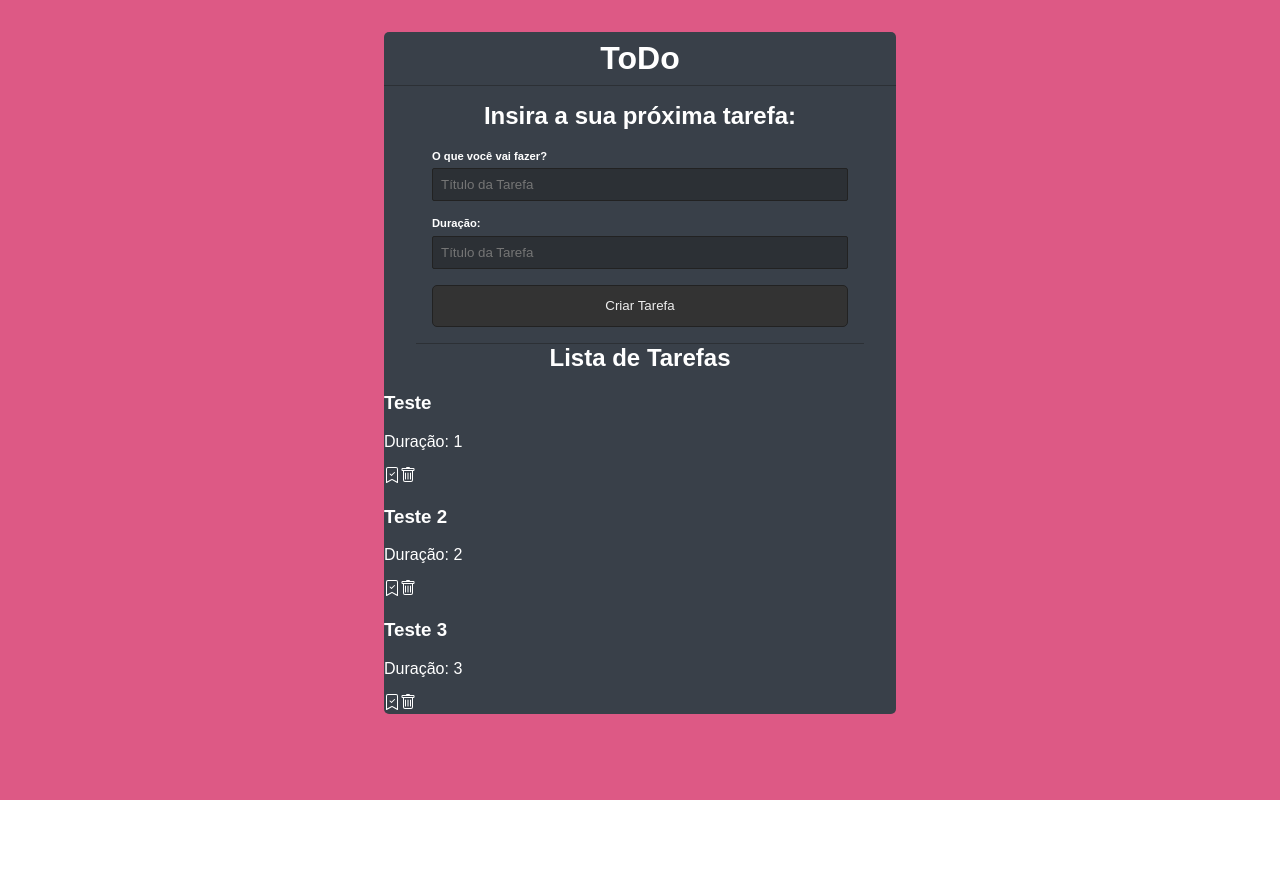
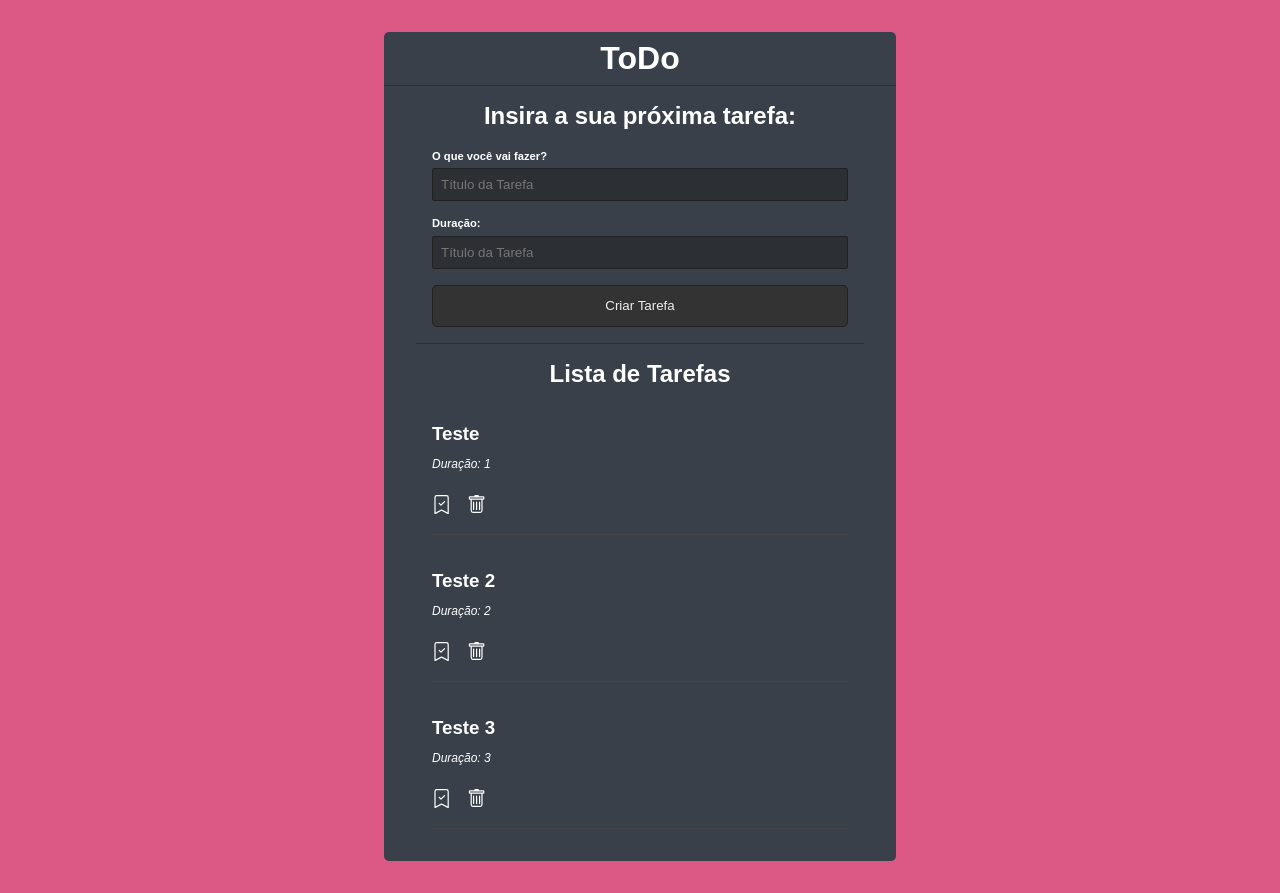
Before and after one commit to gafanhotoalexandre/todo-list-react, a React (Vite) app: page / in a window 1280 px wide. Before the commit the page ends 800 px from the top, so only its background shows below. Built offline with nearby package versions, Linux system fonts and the light colour scheme; data requests are answered from the project's data file.

Commit message:
trabalhando no css dos icones

```diff
--- a/src/App.css
+++ b/src/App.css
@@ -72,3 +72,46 @@
 input[type="submit"]:focus {
   box-shadow: 0 0 2px 4px #2e2e2e;
 }
+
+/* ToDo actions */
+.todo-list {
+  padding: 0 1rem 2rem;
+  margin: 1rem 2rem;
+}
+
+.todo-list h2 {
+  margin-bottom: 0;
+}
+.todo-list p {
+  text-align: center;
+}
+
+.todo {
+  border-bottom: 1px solid #444;
+  padding: 1rem 0;
+}
+.todo h3 {
+  margin-bottom: .5rem;
+}
+
+.todo-done {
+  text-decoration: line-through;
+  color: rgb(240, 98, 146);
+}
+
+.todo p {
+  text-align: left;
+  font-style: italic;
+  font-size: .75rem;
+  margin-bottom: 1.5rem;
+}
+
+.todo svg {
+  cursor: pointer;
+  font-size: 1.2rem;
+  margin-right: 1rem;
+  transition: .2s;
+}
+.todo svg:hover {
+  color: rgb(240, 98, 146);
+}
```
